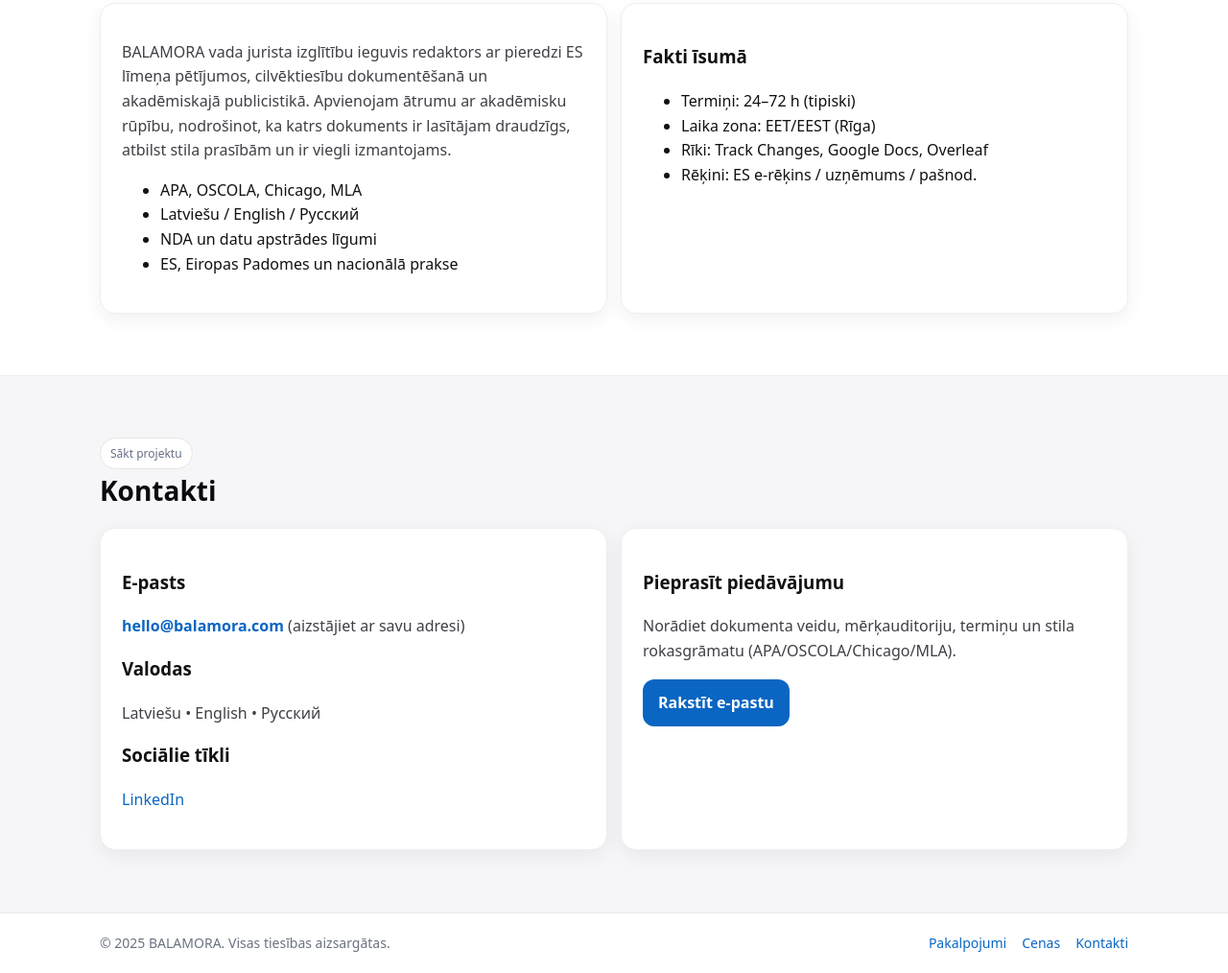
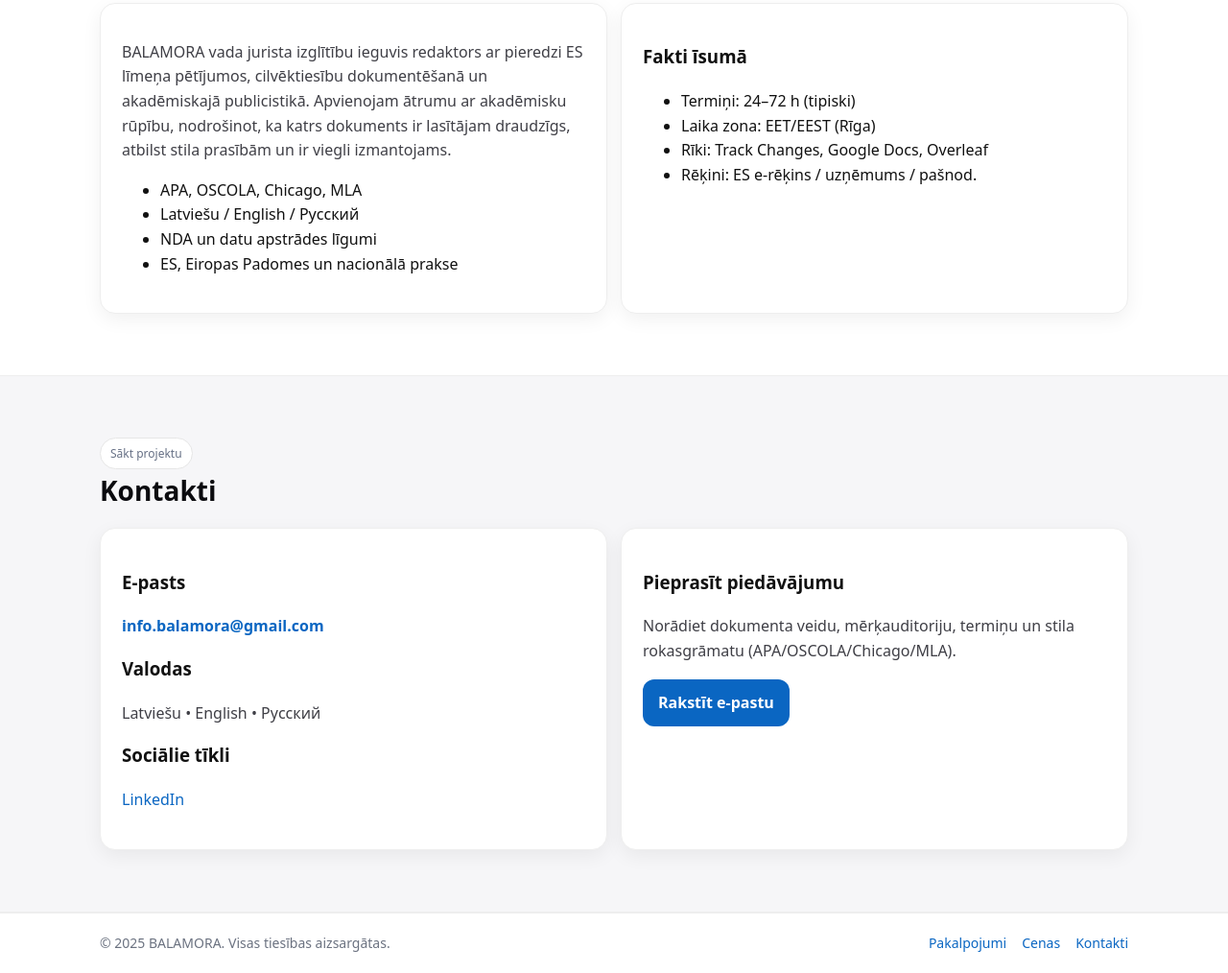
Before and after one commit to elinaran/balamora, a plain HTML site: page lv.html in a window 1280 px wide. Shown: the part 3477-4491 px from the top of the page at 96% size. Drawn offline with Linux system fonts and the light colour scheme.

Commit message:
Update lv.html

```diff
--- a/lv.html
+++ b/lv.html
@@ -358,14 +358,14 @@
       <div class="grid two">
         <div class="card">
           <h3>E-pasts</h3>
-          <p><a href="mailto:hello@balamora.com"><strong>hello@balamora.com</strong></a> (aizstājiet ar savu adresi)</p>
+          <p><a href="mailto:info.balamora@gmail.com"><strong>info.balamora@gmail.com</strong></a></p>
           <h3 style="margin-top:14px">Valodas</h3><p>Latviešu • English • Русский</p>
           <h3 style="margin-top:14px">Sociālie tīkli</h3><p><a href="https://www.linkedin.com/company/balamora/" target="_blank" rel="noreferrer">LinkedIn</a></p>
         </div>
         <div class="card">
           <h3>Pieprasīt piedāvājumu</h3>
           <p>Norādiet dokumenta veidu, mērķauditoriju, termiņu un stila rokasgrāmatu (APA/OSCOLA/Chicago/MLA).</p>
-          <a class="btn primary" href="mailto:hello@balamora.com?subject=Pied%C4%81v%C4%81juma%20piepras%C4%ABjums%20%E2%80%94%20BALAMORA&body=Dokumenta%20tips:%0AM%C4%93r%C4%B7auditorija:%0ATermi%C5%86%C5%A1:%0AStila%20rokasgr%C4%81mata:%0AValoda(s):%0APiez%C4%ABmes:">Rakstīt e-pastu</a>
+          <a class="btn primary" href="mailto:info.balamora@gmail.com?subject=Pied%C4%81v%C4%81juma%20piepras%C4%ABjums%20%E2%80%94%20BALAMORA&body=Dokumenta%20tips:%0AM%C4%93r%C4%B7auditorija:%0ATermi%C5%86%C5%A1:%0AStila%20rokasgr%C4%81mata:%0AValoda(s):%0APiez%C4%ABmes:">Rakstīt e-pastu</a>
         </div>
       </div>
     </div>
```
